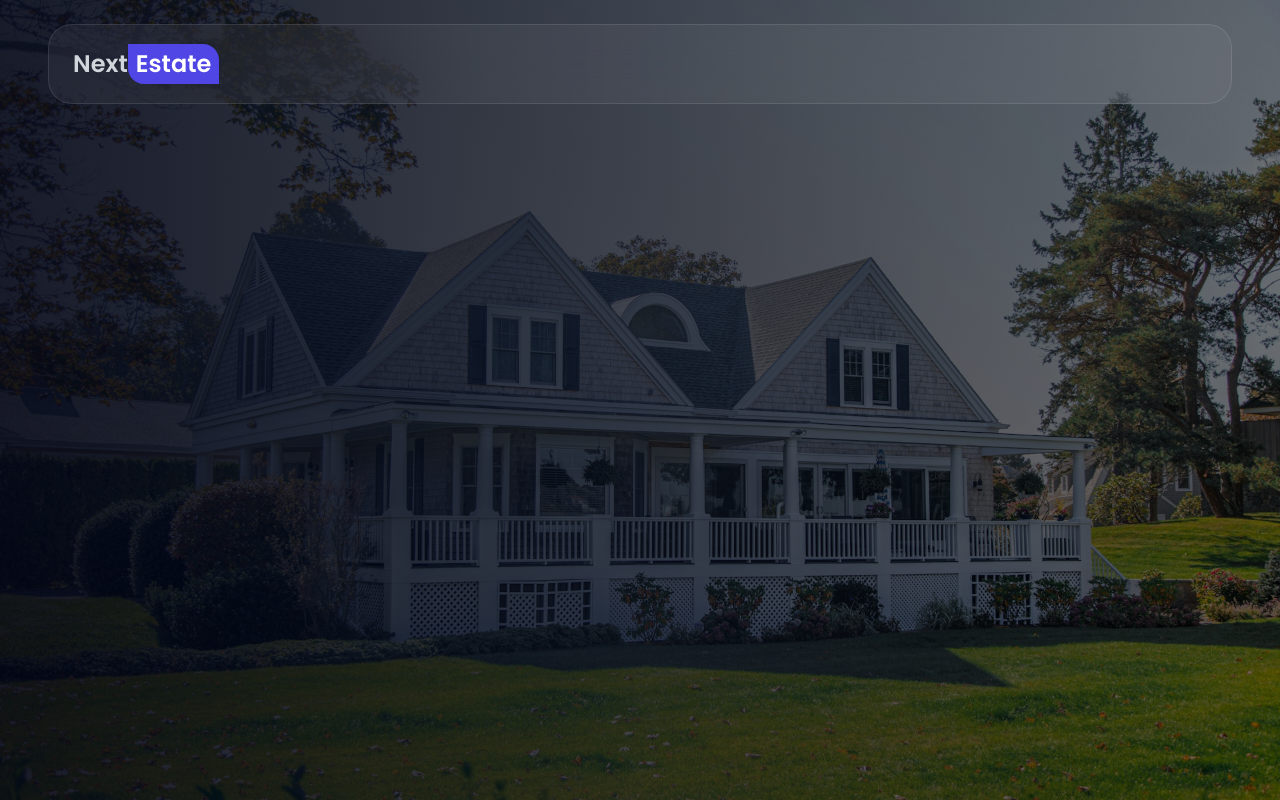
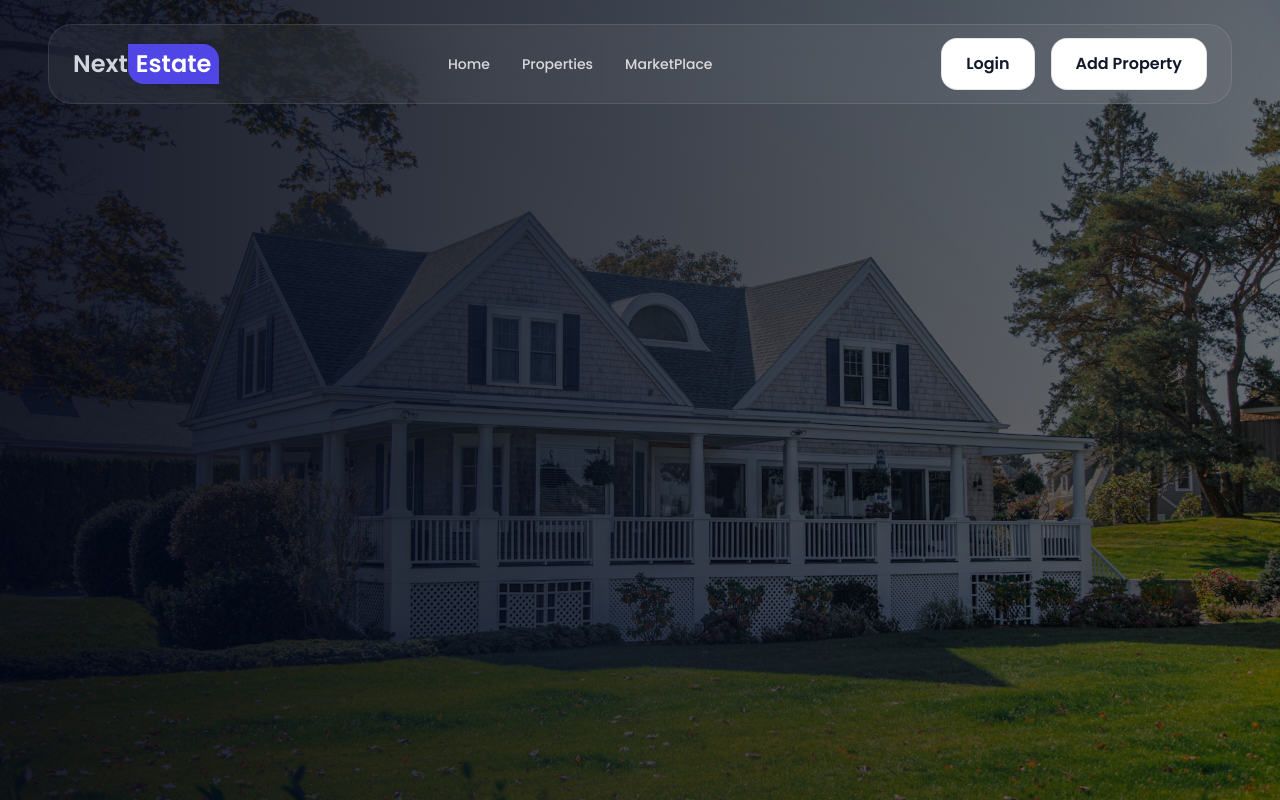
Before and after one commit to kaloumbi/next-state, a Next.js app: page / in a window 1280 px wide. Built offline with nearby package versions, Linux system fonts and the light colour scheme.

Commit message:
feat:ui button component

```diff
--- a/package.json
+++ b/package.json
@@ -9,9 +9,11 @@
     "lint": "eslint"
   },
   "dependencies": {
+    "clsx": "^2.1.1",
     "next": "16.3.3",
     "react": "19.2.8",
-    "react-dom": "19.2.8"
+    "react-dom": "19.2.8",
+    "react-icons": "^5.7.0"
   },
   "devDependencies": {
     "@tailwindcss/postcss": "^4",
--- a/src/app/page.tsx
+++ b/src/app/page.tsx
@@ -5,7 +5,7 @@ import Image from "next/image";
 export default function Home() {
   return (
     <FrontendLayout>
-      {/* navbar */}
+      {/* navbar (<Navbar variant="solid" />) */}
       <Navbar />
       <section
         className="relative flex min-h-screen items-center overflow-hidden
--- a/src/components/navbar/Navbar.tsx
+++ b/src/components/navbar/Navbar.tsx
@@ -1,11 +1,13 @@
 import Link from "next/link";
+import Button from "../ui/Button";
+import { FaHome } from "react-icons/fa";
 
 interface NavbarProps {
   // Define any props you want to pass to the Navbar component here
   variant?: "transparent" | "solid";
 }
 
-const navLinks = ["HOme", "Properties", "MarketPlace"];
+const navLinks = ["Home", "Properties", "MarketPlace"];
 
 export default function Navbar({ variant = "transparent" }: NavbarProps) {
   const isTransparent = variant === "transparent";
@@ -27,6 +29,27 @@ export default function Navbar({ variant = "transparent" }: NavbarProps) {
               Estate
             </span>
           </Link>
+
+          {/* desktop or Navigation Links */}
+          <div className="hidden items-center gap-8 lg:flex">
+            {navLinks.map((item) => (
+              <Link
+                key={item}
+                href={item === "Home" ? "/" : `${item.toLowerCase()}`}
+                className={`text-sm font-medium transition hover:text-primary ${isTransparent ? "text-white/80" : "text-text/70"} `}
+              >
+                {item}
+              </Link>
+            ))}
+          </div>
+
+          {/* desktop or Navigation Links (iconPosition="right" icon = {<FaHome/>}) */}
+          <div className="hidden lg:flex items-center gap-4">
+            <Button variant="outline">Login</Button>
+            <Button  variant="outline">
+              Add Property
+            </Button>
+          </div>
         </nav>
       </div>
     </section>
--- /dev/null
+++ b/src/components/ui/Button.tsx
@@ -0,0 +1,74 @@
+import { spawn } from "child_process";
+import clsx from "clsx";
+import { ButtonHTMLAttributes, ReactNode } from "react";
+
+type ButtonProps = ButtonHTMLAttributes<HTMLButtonElement> & {
+  variant: "primary" | "outline";
+  icon?: ReactNode;
+  iconPosition: "left" | "right";
+  fullWidth?: boolean;
+  loading?: boolean;
+};
+
+export default function Button({
+  variant = "primary",
+  children,
+  icon,
+  iconPosition = "left",
+  fullWidth = false,
+  loading = false,
+  disabled,
+  className,
+  ...props
+}: ButtonProps) {
+  return <button disabled={loading || disabled}
+  className= {clsx(
+    `
+     inline-flex items-center justify-center gap-2
+     h-13 px-6
+     rounded-2xl
+     font-semibold
+     transition-all duration-300
+     cursor-pointer
+    `, {
+      "bg-primary text-white hover:bg-primary/90" :
+      variant == "primary",
+
+      "border border-black/10 bg-card text-text hover:border-primary hover:text-primary":
+      variant === "outline",
+
+      "w-full" : fullWidth,
+
+      "opacity-70 cursor-not-allowed":
+      loading || disabled
+
+    },
+    className
+  )}
+  {...props}
+  >
+    {loading ? (
+      <>
+      <div className=" h-4 w-4
+      animate-spin
+      rounded-full
+      border-2
+      border-current
+      border-t-transparent" />
+      <span>Loading...</span>
+      </>
+    ) : (
+      <>
+      {icon && iconPosition === "left" && (
+        <span>{icon}</span>
+      )}
+
+      {children}
+
+      {icon && iconPosition === "right" && (
+        <span>{icon}</span>
+      )}
+      </>
+    )}
+  </button>;
+}
```
Also changed, not shown: 1 other file (tests, documents, lock files or other folders).
